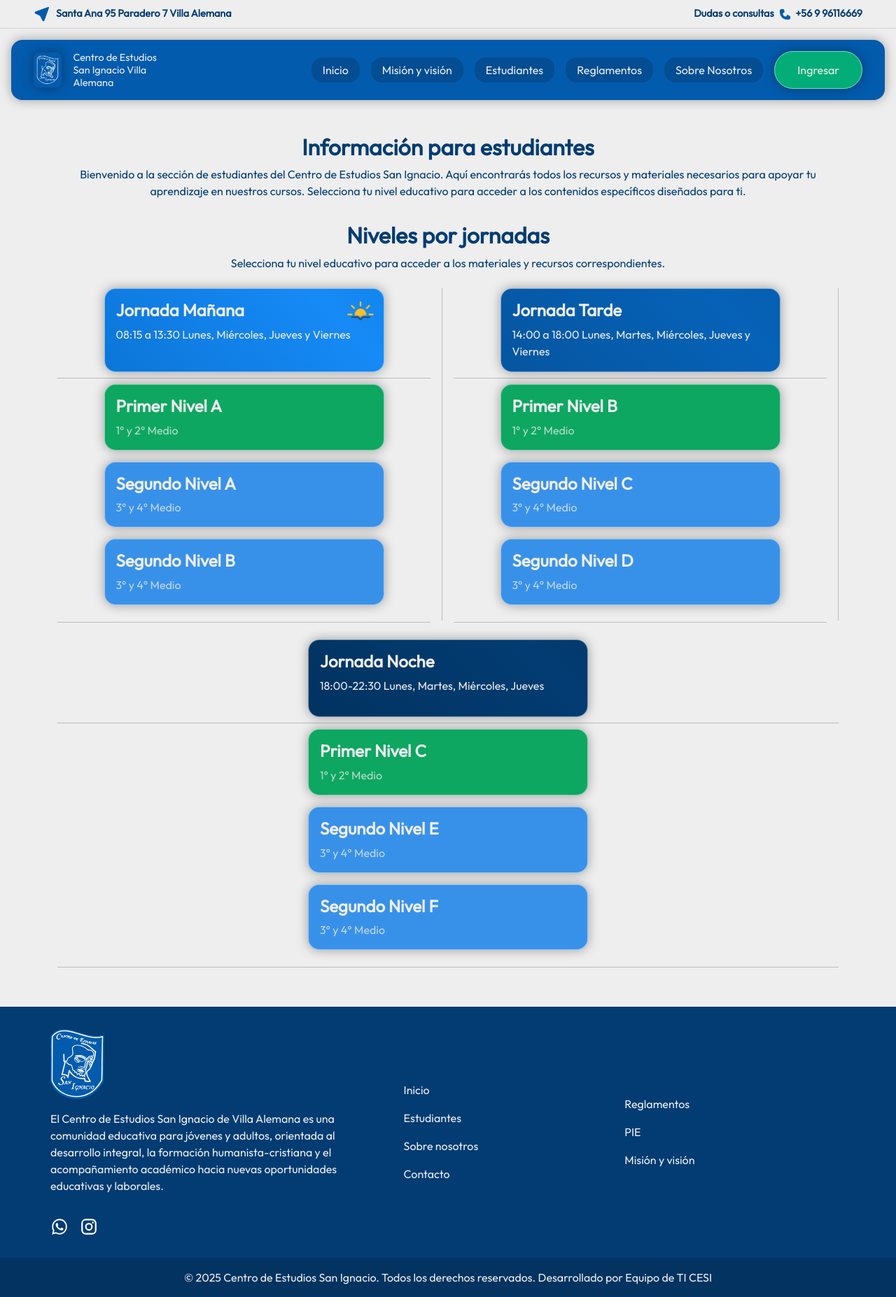
After one commit to KarlGudsoon/san-ignacio-site, a PHP site: page /pages/estudiantes.html in a window 1280 px wide. The commit adds this page. Shown: the whole page at 70% size. Run offline with PHP 8.4, Linux system fonts and the light colour scheme; some libraries are stand-ins or nearby versions.

Commit message:
Estudiantes

```diff
--- /dev/null
+++ b/pages/estudiantes.html
@@ -0,0 +1,197 @@
+<!DOCTYPE html>
+<html lang="es">
+<head>
+    <meta charset="UTF-8">
+    <meta name="viewport" content="width=device-width, initial-scale=1.0">
+    <title>Estudiantes - Centro de Estudios San Ignacio</title>
+    <link rel="stylesheet" href="/public/css/global.css">
+    <link href="https://cdn.jsdelivr.net/npm/bootstrap@5.3.8/dist/css/bootstrap.min.css" rel="stylesheet" integrity="sha384-sRIl4kxILFvY47J16cr9ZwB07vP4J8+LH7qKQnuqkuIAvNWLzeN8tE5YBujZqJLB" crossorigin="anonymous">
+    <link rel="icon" href="/assets/icon/logo-2.svg" type="image/svg+xml">
+</head>
+<body>
+    <section class="datos">
+        <div class="contenedor-datos p-2">
+            <span class="d-flex gap-2 align-items-center">
+                <svg xmlns="http://www.w3.org/2000/svg" width="24" height="24" viewBox="0 0 24 24">
+                    <path fill="var(--secondarycolor)" d="M20.891 2.006L20.997 2l.13.008l.09.016l.123.035l.107.046l.1.057l.09.067l.082.075l.052.059l.082.116l.052.096q.07.15.09.316l.005.106q0 .113-.024.22l-.035.123l-6.532 18.077A1.55 1.55 0 0 1 14 22.32a1.55 1.55 0 0 1-1.329-.747l-.065-.127l-3.352-6.702l-6.67-3.336a1.55 1.55 0 0 1-.898-1.259L1.68 10c0-.56.301-1.072.841-1.37l.14-.07l18.017-6.506l.106-.03l.108-.018z" />
+                </svg>
+                Santa Ana 95 Paradero 7 Villa Alemana
+            </span>
+            <span class="d-flex gap-2 align-items-center">
+                Dudas o consultas
+                <svg xmlns="http://www.w3.org/2000/svg" width="15" height="15" viewBox="0 0 15 15">
+                    <path fill="var(--secondarycolor)" d="M2.5 0A2.5 2.5 0 0 0 0 2.5v2C0 10.299 4.701 15 10.5 15h2a2.5 2.5 0 0 0 2.5-2.5v-1.382a1.5 1.5 0 0 0-.83-1.342l-2.415-1.208a1.5 1.5 0 0 0-2.094.868l-.298.893a.71.71 0 0 1-.812.471A5.55 5.55 0 0 1 4.2 6.45a.71.71 0 0 1 .471-.812l1.109-.37a1.5 1.5 0 0 0 .98-1.787l-.586-2.344A1.5 1.5 0 0 0 4.72 0z" />
+                </svg>
+                <a href="tel:+56996116669">+56 9 96116669</a>
+                </span>
+        </div>
+
+    </section>
+    <section class="navegador">
+        <nav>
+
+
+            <div class="contenedor-logo-nav">
+                <img class="logo" src="/assets/icon/logo-2.svg" alt="Logo Centro de Estudios San Ignacio">
+                <span>Centro de Estudios San Ignacio Villa Alemana</span>
+            </div>
+
+            <ul class="d-none d-md-flex">
+                <li><a href="/">Inicio</a></li>
+                <li><a href="#mision-vision">Misión y visión</a></li>
+                <li><a href="#estudiantes">Estudiantes</a></li>
+                <li><a href="#planes">Reglamentos</a></li>
+                <li><a href="/nosotros.html">Sobre Nosotros</a></li>
+                <li><a class="boton-navegacion" href="#contacto">Ingresar</a></li>
+            </ul>
+            <button class="abrir-navegacion d-block d-md-none" type="button" data-bs-toggle="offcanvas" data-bs-target="#offcanvasExample" aria-controls="offcanvasExample">
+                <img src="/assets/icon/menu.svg" alt="">
+            </button>
+        </nav>
+
+    </section>
+
+
+    <div class="offcanvas offcanvas-start bg-blue" tabindex="19999" id="offcanvasExample" aria-labelledby="offcanvasExampleLabel">
+    <div class="offcanvas-header">
+        <h5 class="offcanvas-title" id="offcanvasExampleLabel">Navegación</h5>
+        <button type="button" class="btn-close dark" data-bs-theme="dark" data-bs-dismiss="offcanvas" aria-label="Close"></button>
+    </div>
+    <div class="offcanvas-body">
+        <div class="contenedor-logo-nav">
+            <img class="logo" src="/assets/icon/logo-2.svg" alt="Logo Centro de Estudios San Ignacio">
+            <span>Centro de Estudios San Ignacio Villa Alemana</span>
+        </div>
+        <ul class="lista-navegacion">
+            <li><a href="/">Inicio</a></li>
+            <li><a href="#mision-vision">Misión y visión</a></li>
+            <li><a href="#estudiantes">Estudiantes</a></li>
+            <li><a href="#planes">Reglamentos</a></li>
+            <li><a href="/nosotros.html">Sobre Nosotros</a></li>
+            <a class="boton-navegacion" href="#contacto">Ingresar</a>
+        </ul>
+    </div>
+    </div>
+    <main class="color-tertiary">
+        <section class="container-xl mt-5">
+            <div class="contenedor-hero d-flex flex-column justify-content-center align-items-center text-center">
+                <h1>Información para estudiantes</h1>
+                <p>Bienvenido a la sección de estudiantes del Centro de Estudios San Ignacio. Aquí encontrarás todos los recursos y materiales necesarios para apoyar tu aprendizaje en nuestros cursos. Selecciona tu nivel educativo para acceder a los contenidos específicos diseñados para ti.</p>
+            </div>
+        </section>
+        <section class="container-xl mt-3 mb-4 text-center">
+            <h1>Niveles por jornadas</h1>
+            <p>Selecciona tu nivel educativo para acceder a los materiales y recursos correspondientes.</p>
+        </section>
+
+        <section class="contenedor-card-modalidad container-xl d-flex flex-wrap justify-content-center mb-5 color-primary">
+            <div class="d-flex flex-column flex-fill align-items-center">
+                <div class="card-modalidad mañana pe-none" style="max-height: 120px; width: 400px;">
+                    <h2>Jornada Mañana</h2>
+                    <p>08:15 a 13:30 Lunes, Miércoles, Jueves y Viernes</p>
+                    <img src="/assets/icon/meteocons--sunset-fill.svg" alt="">
+                </div>
+                <span class="border-bottom border-1 border-dark w-100 mt-2 mb-2 opacity-25" style="height: 1px;"></span>
+                <div class="card-modalidad mb-3" style="--background: rgb(13, 167, 97); width: 400px; max-height: fit-content;">
+                    <h2>Primer Nivel A</h2>
+                    <span class="opacity-75">1° y 2° Medio</span>
+                </div>
+                <div class="card-modalidad mb-3" style="--background: rgb(56, 145, 233); width: 400px; max-height: fit-content;">
+                    <h2>Segundo Nivel A</h2>
+                    <span class="opacity-75">3° y 4° Medio</span>
+                </div>
+                <div class="card-modalidad mb-3" style="--background: rgb(56, 145, 233); width: 400px; max-height: fit-content;">
+                    <h2>Segundo Nivel B</h2>
+                    <span class="opacity-75">3° y 4° Medio</span>
+                </div>
+                <span class="border-bottom border-1 border-dark w-100 mt-2 mb-2 opacity-25" style="height: 1px;"></span>
+            </div>
+            <span class="border-end border-1 border-dark d-none d-lg-block opacity-25" style="height: 475px;"></span>
+            <div class="d-flex flex-column flex-fill align-items-center">
+                <div class="card-modalidad tarde pe-none" style="max-height: 120px; width: 400px;">
+                    <h2>Jornada Tarde</h2>
+                    <p>14:00 a 18:00 Lunes, Martes, Miércoles, Jueves y Viernes</p>
+                    <img src="/assets/icon/line-md--sunny-filled-loop.svg" alt="">
+                </div>
+                <span class="border-bottom border-1 border-dark w-100 mt-2 mb-2 opacity-25" style="height: 1px;"></span>
+                <div class="card-modalidad mb-3" style="--background: rgb(13, 167, 97); width: 400px; max-height: fit-content;">
+                    <h2>Primer Nivel B</h2>
+                    <span class="opacity-75">1° y 2° Medio</span>
+                </div>
+                <div class="card-modalidad mb-3" style="--background: rgb(56, 145, 233); width: 400px; max-height: fit-content;">
+                    <h2>Segundo Nivel C</h2>
+                    <span class="opacity-75">3° y 4° Medio</span>
+                </div>
+                <div class="card-modalidad mb-3" style="--background: rgb(56, 145, 233); width: 400px; max-height: fit-content;">
+                    <h2>Segundo Nivel D</h2>
+                    <span class="opacity-75">3° y 4° Medio</span>
+                </div>
+                <span class="border-bottom border-1 border-dark w-100 mt-2 mb-2 opacity-25" style="height: 1px;"></span>
+            </div>
+            <span class="border-end border-1 border-dark d-none d-lg-block opacity-25" style="height: 475px;"></span>
+            <div class="d-flex flex-column flex-fill align-items-center">
+                <div class="card-modalidad noche pe-none" style="max-height: 120px; width: 400px;">
+                    <h2>Jornada Noche</h2>
+                    <p>18:00-22:30 Lunes, Martes, Miércoles, Jueves</p>
+                    <img src="/assets/icon/line-md--moon-filled-alt-loop.svg" alt="">
+                </div>
+                <span class="border-bottom border-1 border-dark w-100 mt-2 mb-2 opacity-25" style="height: 1px;"></span>
+                <div class="card-modalidad mb-3" style="--background: rgb(13, 167, 97); width: 400px; max-height: fit-content;">
+                    <h2>Primer Nivel C</h2>
+                    <span class="opacity-75">1° y 2° Medio</span>
+                </div>
+                <div class="card-modalidad mb-3" style="--background: rgb(56, 145, 233); width: 400px; max-height: fit-content;">
+                    <h2>Segundo Nivel E</h2>
+                    <span class="opacity-75">3° y 4° Medio</span>
+                </div>
+                <div class="card-modalidad mb-3" style="--background: rgb(56, 145, 233); width: 400px; max-height: fit-content;">
+                    <h2>Segundo Nivel F</h2>
+                    <span class="opacity-75">3° y 4° Medio</span>
+                </div>
+                <span class="border-bottom border-1 border-dark w-100 mt-2 mb-2 opacity-25" style="height: 1px;"></span>
+            </div>
+
+
+
+        </section>
+    </main>
+
+
+
+
+    <footer>
+        <div class="contenedor-footer flex-wrap">
+            <div class="seccion-footer d-flex flex-column gap-3 align-items-start" style="min-width: 200px;">
+                <img src="/assets/icon/logo-2.svg" alt="">
+                <p>El Centro de Estudios San Ignacio de Villa Alemana es una comunidad educativa para jóvenes y adultos, orientada al desarrollo integral, la formación humanista-cristiana y el acompañamiento académico hacia nuevas oportunidades educativas y laborales.</p>
+                <div class="redes-sociales d-flex gap-3">
+                    <a href="https://wa.me/56996116669" target="_blank"><img class="h-100" src="/assets/icon/whatsapp.svg" alt=""></a>
+                    <a href="https://www.instagram.com/sanignaciova/" target="_blank"><img class="h-100" src="/assets/icon/instagram.svg" alt=""></a>
+                </div>
+            </div>
+            <div class="d-flex flex-fill">
+                <div class="seccion-footer d-flex flex-column gap-3 justify-content-center">
+                    <a href="">Inicio</a>
+                    <a href="">Estudiantes</a>
+                    <a href="">Sobre nosotros</a>
+                    <a href="">Contacto</a>
+                </div>
+                <div class="seccion-footer d-flex flex-column gap-3 justify-content-center">
+                    <a href="">Reglamentos</a>
+                    <a href="">PIE</a>
+                    <a href="">Misión y visión</a>
+                </div>
+            </div>
+
+        </div>
+        <div class="text-center p-3" style="background-color: rgba(0, 0, 0, 15%);">
+            <span >&copy; 2025 Centro de Estudios San Ignacio. Todos los derechos reservados.</span>
+            <span>Desarrollado por Equipo de TI CESI</span>
+        </div>
+
+    </footer>
+
+</body>
+<script src="https://cdn.jsdelivr.net/npm/bootstrap@5.3.8/dist/js/bootstrap.bundle.min.js" integrity="sha384-FKyoEForCGlyvwx9Hj09JcYn3nv7wiPVlz7YYwJrWVcXK/BmnVDxM+D2scQbITxI" crossorigin="anonymous"></script>
+<script src="https://elfsightcdn.com/platform.js" async></script>
+</html>
--- a/public/css/global.css
+++ b/public/css/global.css
@@ -20,6 +20,19 @@ body {
     padding: 0;
     --bs-body-font-family: 'Outfit' !important;
     --bs-body-color: var(--primarycolor);
+    --bs-body-bg: var(--primarycolor);
+}
+
+.color-primary {
+    color: var(--primarycolor) !important;
+}
+
+.color-secondary {
+    color: var(--secondarycolor) !important;
+}
+
+.color-tertiary {
+    color: var(--tertiarycolor) !important;
 }
 
 .bg-blue {
@@ -86,8 +99,9 @@ a {
     display: flex;
     justify-content: center;
     gap: 0.5rem;
-    padding: 1rem 1rem 0 1rem;
+    background-color: #eee;
     z-index: 9;
+    border-bottom: 1px solid rgba(0, 0, 0, 0.1);
 
 }
 
@@ -98,12 +112,12 @@ a {
     justify-content: space-between;
     width: 100%;
     max-width: 1200px;
-    padding: 1rem;
-    color: var(--primarycolor);
+    padding: 1rem 2rem;
+    color: var(--tertiarycolor);
+    font-weight: 600;
+
     font-size: 0.9rem;
-    background-color: var(--tertiarycolor);
-    border-radius: 1rem 1rem 0 0;
-    box-shadow: 0 0 1rem rgba(0, 0, 0, 0.35);
+    border-radius: 0;
 }
 
 nav {
@@ -114,7 +128,7 @@ nav {
     box-shadow: 0 0 1rem rgba(0, 0, 0, 0.35);
     padding: 1rem 2rem;
     width: auto;
-    margin: 0rem 1rem 0rem 1rem;
+    margin: 1rem 1rem 1rem 1rem;
     backdrop-filter: blur(16px) saturate(180%);
     -webkit-backdrop-filter: blur(16px) saturate(180%);
     background-color: var(--secondarycolor);
@@ -212,6 +226,7 @@ nav ul li a:hover {
     outline: 1px solid rgba(255, 255, 255, 0.5);
     padding: 20px;
     bottom: 50% !important;
+    left: 20% !important;
     transform: translateY(50%);
     max-width: 350px;
     border-radius: 10px;
@@ -226,10 +241,6 @@ nav ul li a:hover {
 
 .carousel-caption .boton-navegacion {
     width: fit-content;
-}
-
-.carousel-control-prev, .carousel-control-next {
-
 }
 
 .carousel-control-prev span, .carousel-control-next span {
@@ -265,14 +276,103 @@ nav ul li a:hover {
 }
 
 footer {
-    height: 400px;
     background-color: var(--tertiarycolor);
+}
+
+.contenedor-footer {
+    max-width: 1200px;
+    margin: 0 auto;
+    padding: 2rem;
+    color: var(--primarycolor);
+    display: flex;
+    gap: 5rem;
+}
+
+.contenedor-footer-2 {
+    display: flex;
+    flex-direction: column;
+    gap: 1rem;
+    flex: 2;
+    border-top: 1px solid rgba(255, 255, 255, 0.5);
+}
+
+.seccion-footer {
+    flex: 1;
+}
+
+.seccion-footer img {
+    height: 100px;
+}
+
+.contenedor-card-modalidad {
+    display: flex;
+    gap: 1rem;
+    flex-wrap: wrap;
+    justify-content: center;
+}
+
+.card-modalidad {
+    padding: 1rem;
+    width: 150px;
+    border-radius: 1rem;
+    box-shadow: 0 0 1rem rgba(0, 0, 0, 0.35);
+    border: 1px solid rgba(255, 255, 255, 0.5);
+    flex: 1;
+    position: relative;
+    transition: 0.2s ease;
+    background-color: var(--background);
+}
+
+.card-modalidad:hover {
+    scale: 1.05;
+}
+
+.card-modalidad img {
+    position: absolute;
+    top: 0;
+    right: 0;
+    margin: 0.5rem;
+    width: 50px;
+}
+
+.card-modalidad h2 {
+    font-size: 1.5rem;
+}
+
+.mañana {
+    background: linear-gradient(45deg, #0568c4, #168af6, #0568c4, #0568c4);
+    background-size: 400% 400%;
+    animation: gradient-background 8s ease infinite;
+}
+
+.tarde {
+    background: linear-gradient(45deg, #054d91, #0662b7, #054d91, #054d91);
+    background-size: 400% 400%;
+    animation: gradient-background 8s ease infinite;
+}
+
+.noche {
+    background: linear-gradient(45deg, #012d55, #023c72, #012d55, #012d55);
+    background-size: 400% 400%;
+    animation: gradient-background 8s ease infinite;
+}
+
+@keyframes gradient-background {
+    0% {
+        background-position: 0% 50%;
+    }
+    50% {
+        background-position: 100% 50%;
+    }
+    100% {
+        background-position: 0% 50%;
+    }
 }
 
 @media (max-width: 768px) {
     nav {
         gap: 1rem;
-        margin: 0 0 1rem 0;
+        margin: 1rem 0 1rem 0;
     }
 
     nav ul {
```
Also changed, not shown: index.html (+46 -4 lines), public/css/index.css (+4 -5 lines), assets/icon/instagram.svg (added).
